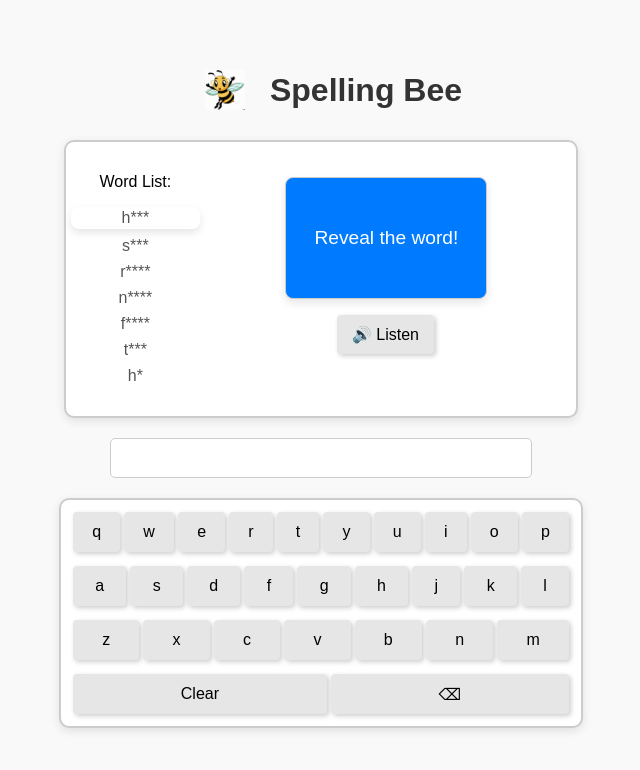
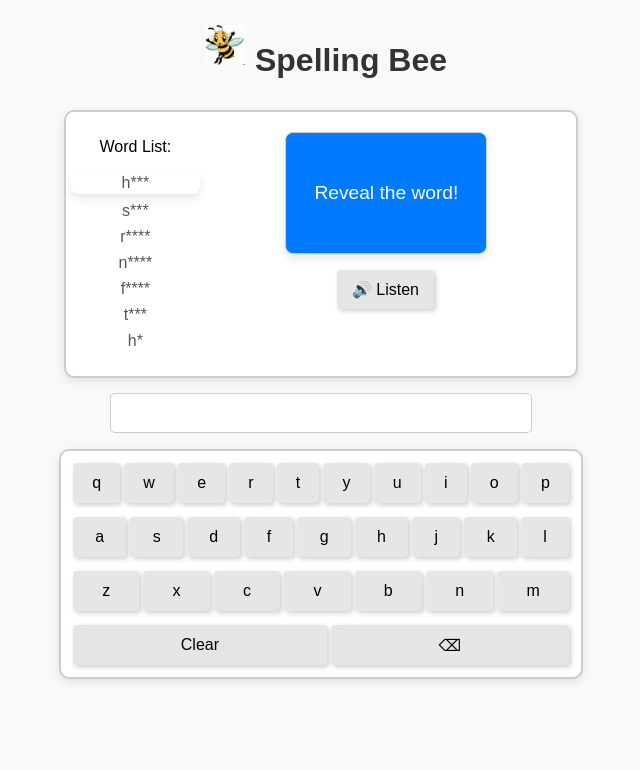
Before and after one commit to steve12d/spelling-bee, a plain HTML site: page index.html in a window 1280 px wide. Shown: the whole page, without its empty margins (319-959 px from the left). Drawn offline with nearby package versions, Linux system fonts and the light colour scheme.

Commit message:
Reduce margins

```diff
--- a/styles.css
+++ b/styles.css
@@ -1,14 +1,14 @@
 body {
     font-family: 'Arial', sans-serif;
     text-align: center;
-    margin: 40px;
+    margin: 10px;
     background-color: #f9f9f9;
 }
 
 #header-image {
     /*position: absolute;*/
     /*left: 0;*/
-    padding: 25px;
+    padding: 10px;
     width: 40px; /* adjust this value according to the desired size of your header image */
     height: 40px; /* this will maintain the aspect ratio of your image */
     z-index: 1; /* ensure the image stays above other elements */
@@ -47,8 +47,8 @@ h2 {
 
 #dashboard div {
     /*width: 100%;*/
-    margin-top: 10px;
-    margin-bottom: 10px;
+    margin-top: 5px;
+    margin-bottom: 5px;
 }
 
 #virtualKeyboard {
@@ -98,7 +98,7 @@ h2 {
     max-width: 400px;
     padding: 10px;
     font-size: 1rem;
-    margin: 20px auto;
+    margin: 15px auto;
     display: block;
     border-radius: 5px;
     border: 1px solid #ccc;
@@ -107,7 +107,7 @@ h2 {
 /* For smaller screens */
 @media (max-width: 600px) {
     body {
-        margin: 20px;
+        margin: 0px;
     }
 
     #virtualKeyboard button {
```
